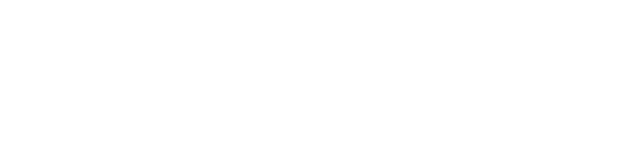
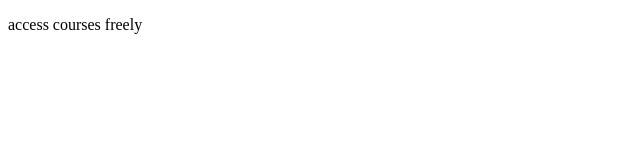
Before and after one commit to Janani2603/Task1, a plain HTML site: page index.html in a window 1280 px wide. Shown: the whole page, without its empty margins (0-640 px from the left). Drawn offline with Linux system fonts and the light colour scheme.

```diff
--- a/index.html
+++ b/index.html
@@ -4,6 +4,6 @@
        <title>study online</title>
     </head>
     <body>
-
+        <p>access courses freely</p>
     </body>
 </html>
```
